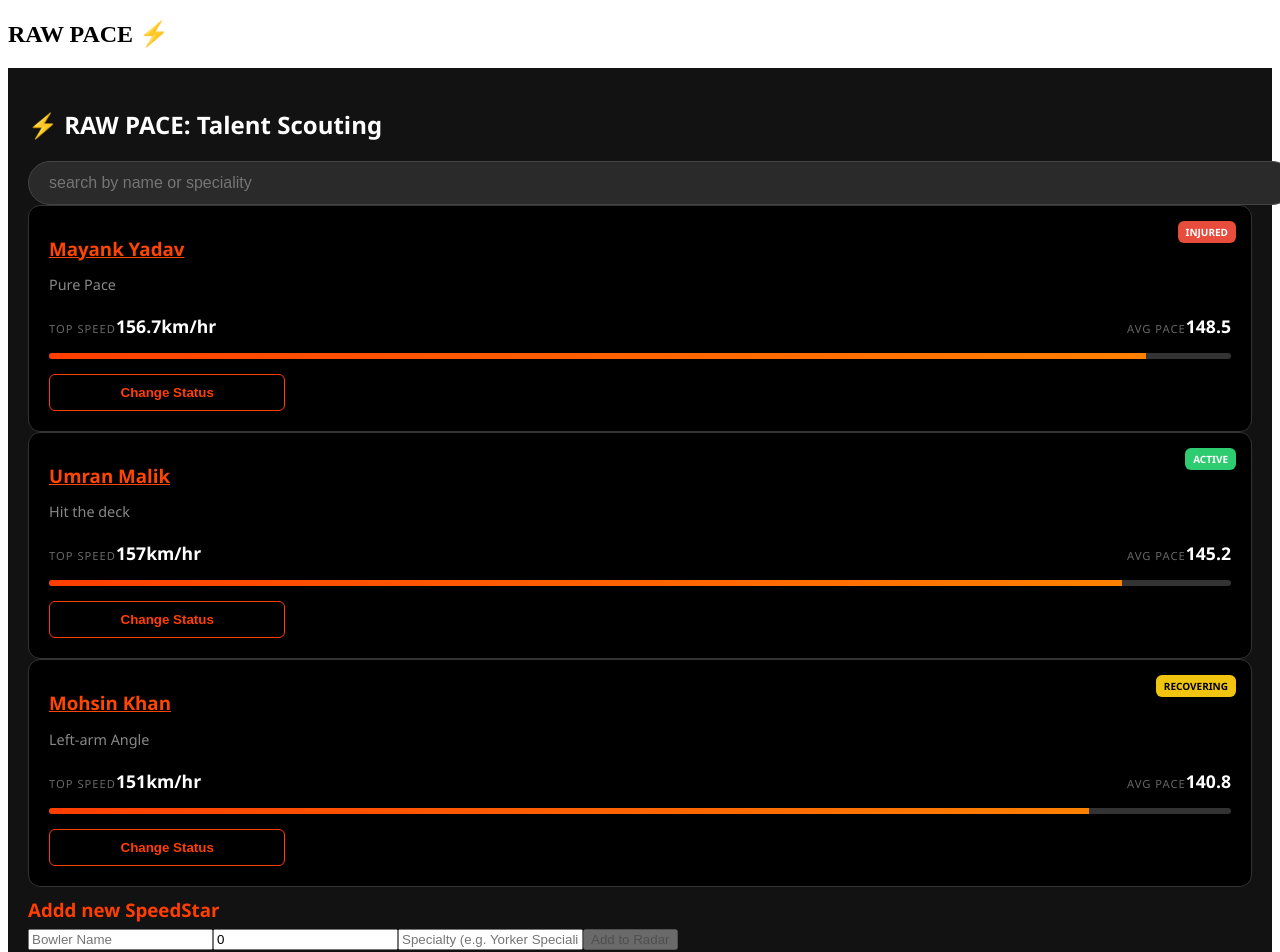
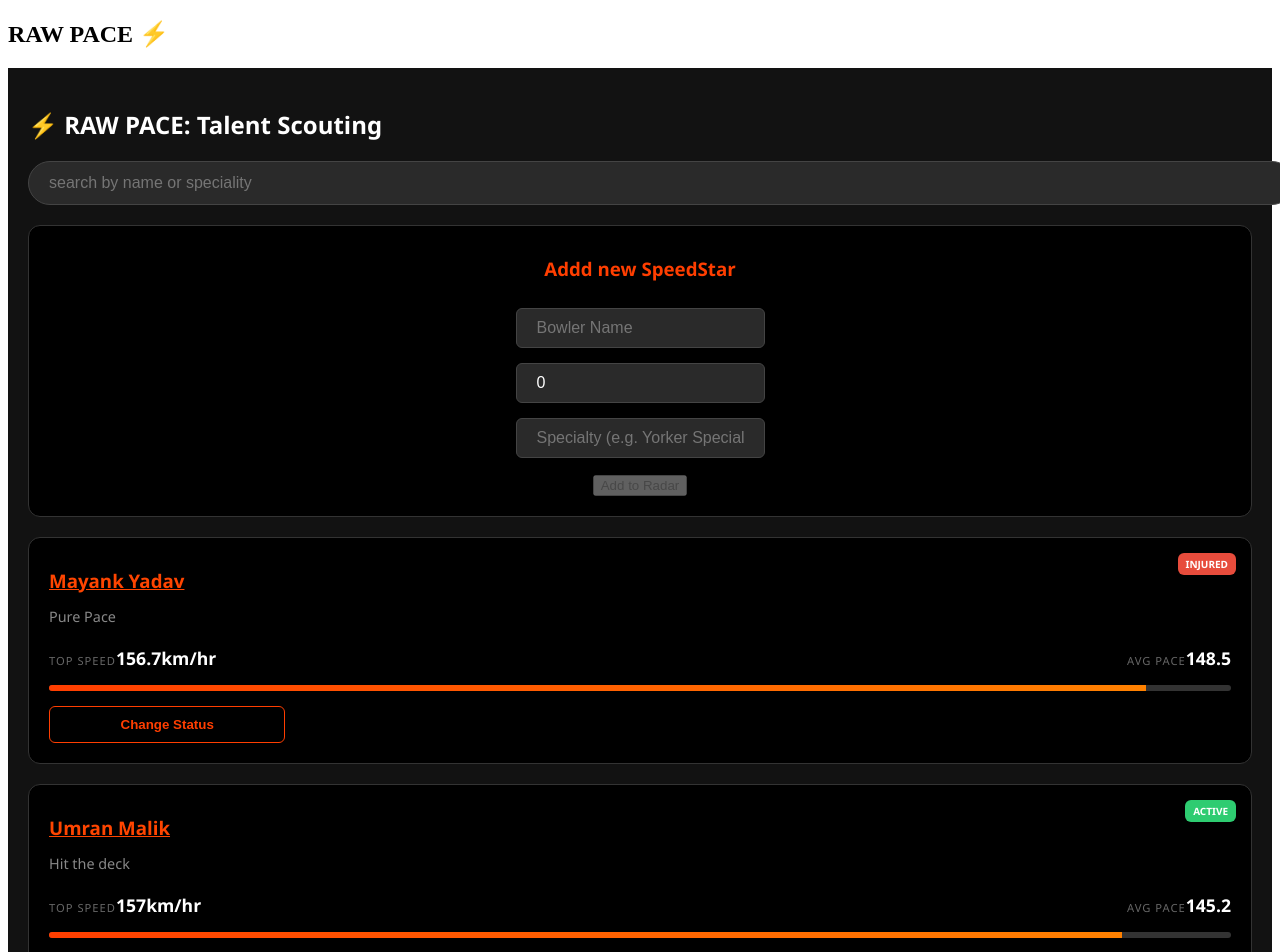
Before and after one commit to adithyasuvarna80/raw-pace, an Angular app: page /dashboard in a window 1280 px wide. Shown: the top 952 px of the page. Built offline with nearby package versions, Linux system fonts and the light colour scheme.

Commit message:
refactor: undo monorepo, restore to frontend-only repository

```diff
--- a/src/app/components/dashboard/dashboard.css
+++ b/src/app/components/dashboard/dashboard.css
@@ -6,6 +6,9 @@
     background:black;
     border:1px solid #333;padding: 20px; border-radius: 12px; position: relative;
   transition: transform 0.2s;
+  margin-top: 20px;
+  margin-bottom: 20px;
+
 }
 .card:hover { transform: translateY(-5px); border-color: #ff3e00; }
 
@@ -65,3 +68,29 @@ h3 { margin: 10px 0 5px 0; color: #ff3e00; }
 .clickable-name:hover{
   color:#ffffff;
 }
+
+.updateCard{
+   background:black;
+    border:1px solid #333;padding: 20px; border-radius: 12px; position: relative;
+  transition: transform 0.2s;
+  margin-top: 20px;
+  margin-bottom: 20px;
+  text-align: center;
+}
+
+.updateCard input{
+
+  background: #2a2a2a;
+  border: 1px solid #444;
+  border-radius: 6px;
+  color: white;
+  font-size: 1rem;
+  outline: none;
+  transition: border-color 0.3s, box-shadow 0.3s;
+  padding: 10px 20px;
+  margin-bottom: 15px;
+}
+.updateCard input :focus{
+   border-color: #ff4500;
+  box-shadow: 0 0 8px rgba(255, 69, 0, 0.4);
+}
--- a/src/app/components/dashboard/dashboard.html
+++ b/src/app/components/dashboard/dashboard.html
@@ -3,6 +3,17 @@
 
     <div class ="search-container">
         <input type="text" (input)="onsearchChange($any($event.target).value)" placeholder="search by name or speciality" class="search-bar">
+    </div>
+
+    <div class ="updateCard">
+        <h3>Addd new SpeedStar</h3>
+        <form [formGroup]="bowlerForm" (ngSubmit)= "onSubmit()"><br>
+            <input type ="text" formControlName ="name" placeholder="Bowler Name"><br>
+            <input type ="number" formControlName ="topSpeed" placeholder="top Speed (km/hr)" ><br>
+            <input type="text" formControlName="specialty" placeholder="Specialty (e.g. Yorker Specialist)"><br>
+
+            <button type="submit" [disabled] ="bowlerForm.invalid">Add to Radar</button>
+        </form>
     </div>
 
     <div class="grid" *ngIf="filteredBowlers$ | async as Bowlers">
@@ -31,16 +42,7 @@
 
         </div>
     </div>
-    <div class ="form-container">
-        <h3>Addd new SpeedStar</h3>
-        <form [formGroup]="bowlerForm" (ngSubmit)= "onSubmit()">
-            <input type ="text" formControlName ="name" placeholder="Bowler Name">
-            <input type ="number" formControlName ="topSpeed" placeholder="top Speed (km/hr)" >
-            <input type="text" formControlName="specialty" placeholder="Specialty (e.g. Yorker Specialist)">
 
-            <button type="submit" [disabled] ="bowlerForm.invalid">Add to Radar</button>
-        </form>
-    </div>
 <hr>
 </div>
 <a routerLink="/bowler/1">FORCED TEST LINK</a>
```
